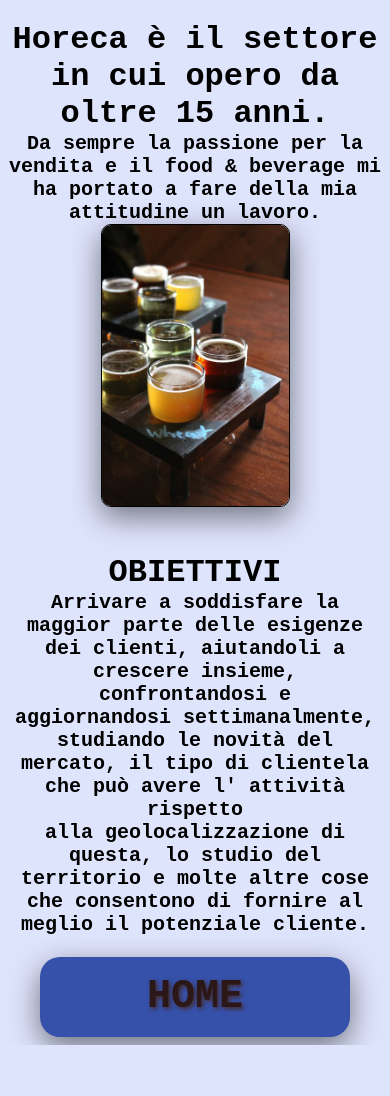
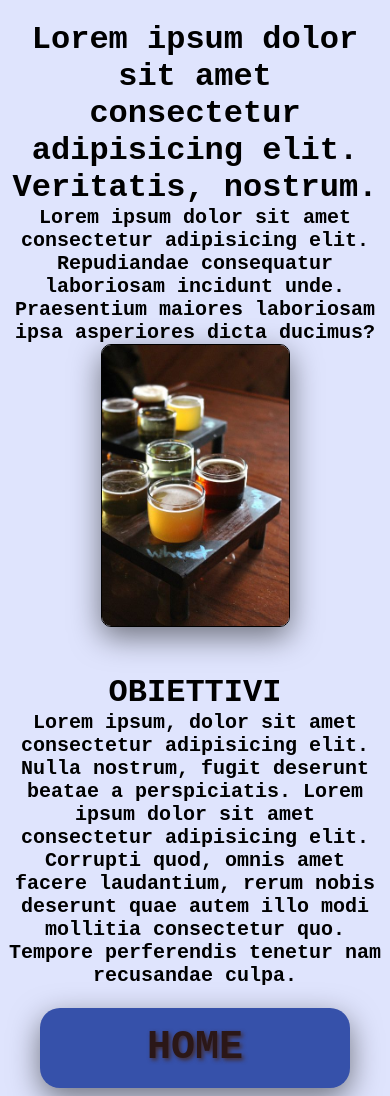
Before and after one commit to Profabiuls/appMF, a website: page www/chiSono.html in a window 390 px wide. Before the commit the page ends 1045 px from the top, so only its background shows below. Drawn offline with Linux system fonts and the light colour scheme; some packages are replaced by stand-ins of ours.

```diff
--- a/www/chiSono.html
+++ b/www/chiSono.html
@@ -1,29 +1,30 @@
 <!DOCTYPE html>
 <html lang="en">
+
 <head>
     <meta charset="UTF-8">
     <meta name="viewport" content="width=device-width, initial-scale=1.0">
     <title>FM</title>
     <link rel="stylesheet" type="text/css" href="css/index.css">
 </head>
+
 <body>
-    <h1>Horeca
-        è il settore in cui opero da oltre 15 anni.
+    <h1>Lorem ipsum dolor sit amet consectetur adipisicing elit. Veritatis, nostrum.
         <br>
         <p>
-        Da sempre la passione per la vendita e il food & beverage
-        mi ha portato a fare della mia attitudine un lavoro.</p>
+            Lorem ipsum dolor sit amet consectetur adipisicing elit. Repudiandae
+            consequatur laboriosam incidunt unde. Praesentium maiores laboriosam ipsa asperiores dicta ducimus?</p>
         <img src="img/sfondoBirra.jpg">
         <br>
         <br>
         OBIETTIVI
         <br>
         <p>
-        Arrivare a soddisfare la maggior parte delle esigenze dei clienti, aiutandoli a crescere insieme, confrontandosi e
-        <br>
-        aggiornandosi settimanalmente, studiando le novità del mercato, il tipo di clientela che può avere l' attività rispetto
-        <br>
-        alla geolocalizzazione di questa, lo studio del territorio e molte altre cose che consentono di fornire al meglio il potenziale cliente.</p>
+            Lorem ipsum, dolor sit amet consectetur adipisicing elit. Nulla nostrum, fugit deserunt beatae a
+            perspiciatis.
+            Lorem ipsum dolor sit amet consectetur adipisicing elit. Corrupti quod, omnis amet facere laudantium, rerum
+            nobis deserunt
+            quae autem illo modi mollitia consectetur quo. Tempore perferendis tenetur nam recusandae culpa.</p>
 
     </h1>
     <a href="index.html" style="text-decoration: none;">
@@ -32,4 +33,5 @@
     <script src="cordova.js"></script>
     <script src="js/index.js"></script>
 </body>
+
 </html>
```
Also changed, not shown: www/contatti.html (+3 -3 lines), www/img/logo_size.jpg (deleted).
